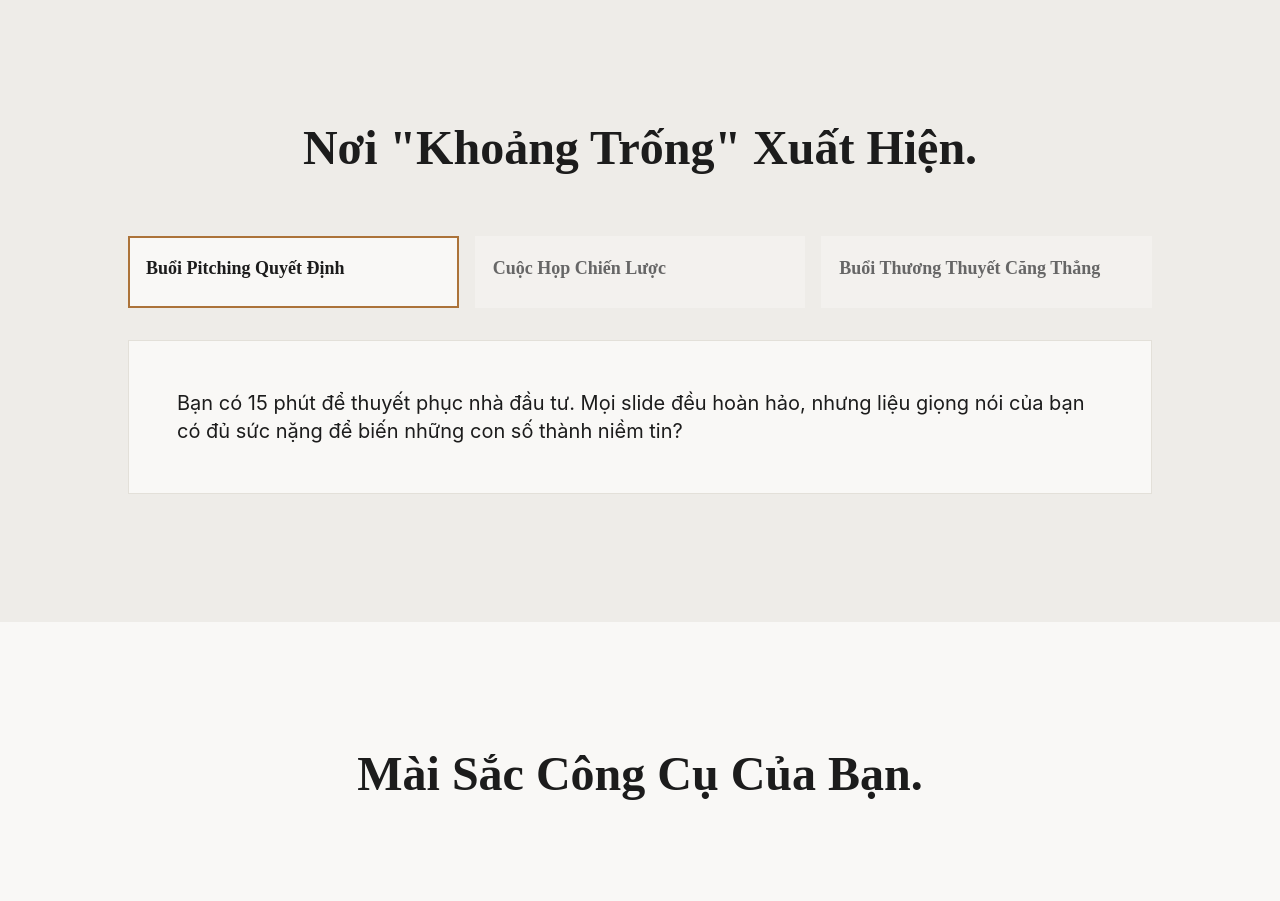
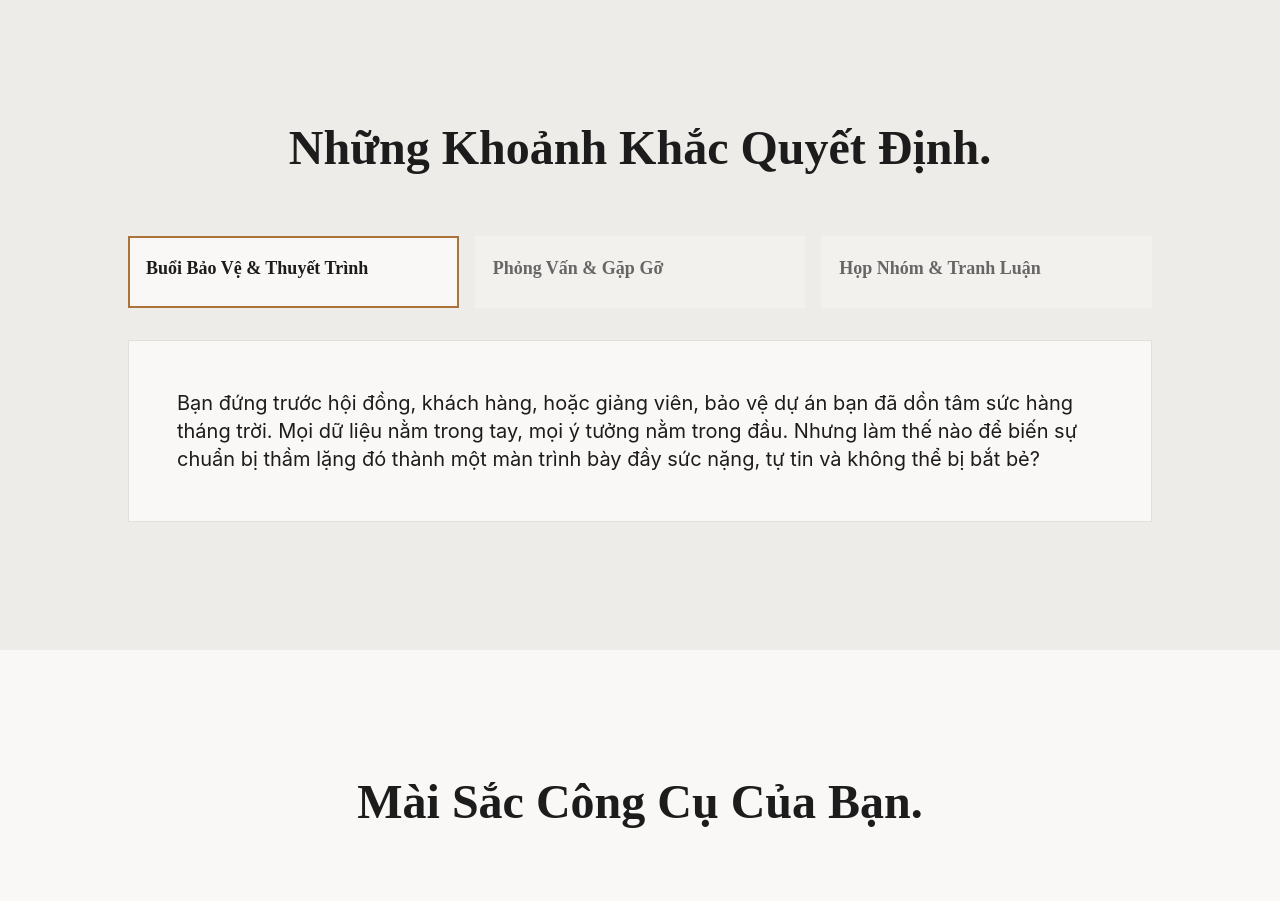
Before and after one commit to nauqcreen/your-ai-soulmate-talk, a React (Vite) app: page / in a window 1280 px wide. Shown: the part 1240-2141 px from the top of the page. Built offline with nearby package versions, Linux system fonts and the light colour scheme.

Commit message:
Refactor: Update TheArena section content
Replaced the corporate scenarios in TheArena section with new content focused on relatable moments for students and young professionals.

```diff
--- a/src/components/TheArena.tsx
+++ b/src/components/TheArena.tsx
@@ -6,16 +6,16 @@ const TheArena = () => {
 
   const contexts = [
     {
-      title: "Buổi Pitching Quyết Định",
-      description: "Bạn có 15 phút để thuyết phục nhà đầu tư. Mọi slide đều hoàn hảo, nhưng liệu giọng nói của bạn có đủ sức nặng để biến những con số thành niềm tin?"
+      title: "Buổi Bảo Vệ & Thuyết Trình",
+      description: "Bạn đứng trước hội đồng, khách hàng, hoặc giảng viên, bảo vệ dự án bạn đã dồn tâm sức hàng tháng trời. Mọi dữ liệu nằm trong tay, mọi ý tưởng nằm trong đầu. Nhưng làm thế nào để biến sự chuẩn bị thầm lặng đó thành một màn trình bày đầy sức nặng, tự tin và không thể bị bắt bẻ?"
     },
     {
-      title: "Cuộc Họp Chiến Lược",
-      description: "Ý tưởng của bạn có thể thay đổi cả dự án, nhưng nó bị lu mờ giữa những ý kiến khác. Làm thế nào để cấu trúc luận điểm và phản xạ tức thì để giành lại sự chú ý?"
+      title: "Phỏng Vấn & Gặp Gỡ",
+      description: "Bạn ngồi đối diện nhà tuyển dụng của công ty mơ ước, hoặc người quản lý trực tiếp của bạn. CV rất ấn tượng, năng lực chuyên môn đã có. Nhưng 30 phút đối thoại trực tiếp mới là bài kiểm tra thực sự. Liệu từng câu trả lời của bạn có thể hiện được hết chiều sâu, sự thông minh và tiềm năng của bạn không?"
     },
     {
-      title: "Buổi Thương Thuyết Căng Thẳng",
-      description: "Đối tác đang do dự. Sự khéo léo trong từng câu chữ, sự tinh tế trong cách đặt câu hỏi sẽ quyết định kết quả của cả thương vụ."
+      title: "Họp Nhóm & Tranh Luận",
+      description: "Trong một buổi họp nhóm, một ý kiến trái chiều đột ngột được đưa ra. Bạn biết mình có lý, nhưng não bộ dường như 'đứng hình' trong vài giây. Khoảnh khắc do dự ngắn ngủi đó đủ để cuộc thảo luận trôi đi, và ý tưởng của bạn bị lướt qua. Làm sao để phản xạ tức thì và bảo vệ quan điểm của mình một cách sắc bén?"
     }
   ];
 
@@ -24,7 +24,7 @@ const TheArena = () => {
       <div className="container mx-auto px-4">
         <div className="text-center mb-16">
           <h2 className="text-3xl md:text-5xl font-bold font-lora text-foreground mb-4">
-            Nơi "Khoảng Trống" Xuất Hiện.
+            Những Khoảnh Khắc Quyết Định.
           </h2>
         </div>
 
```
